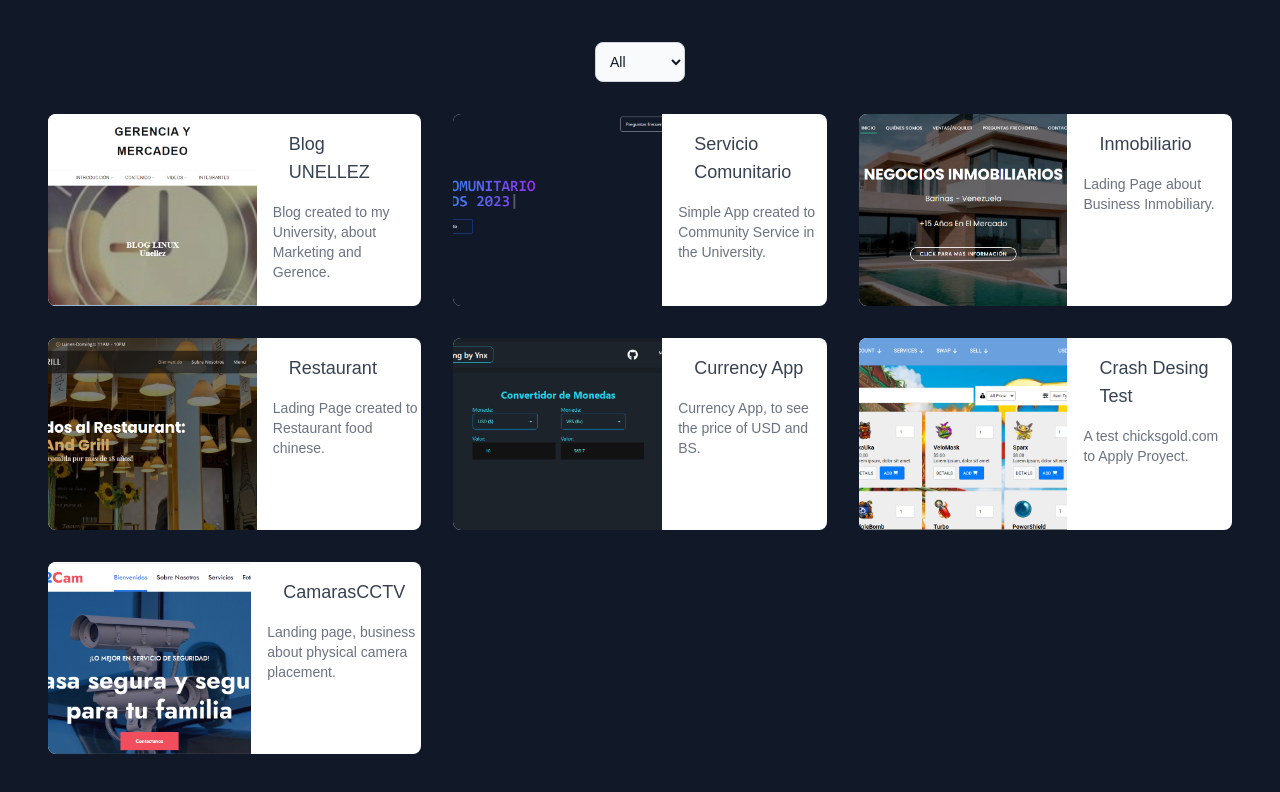
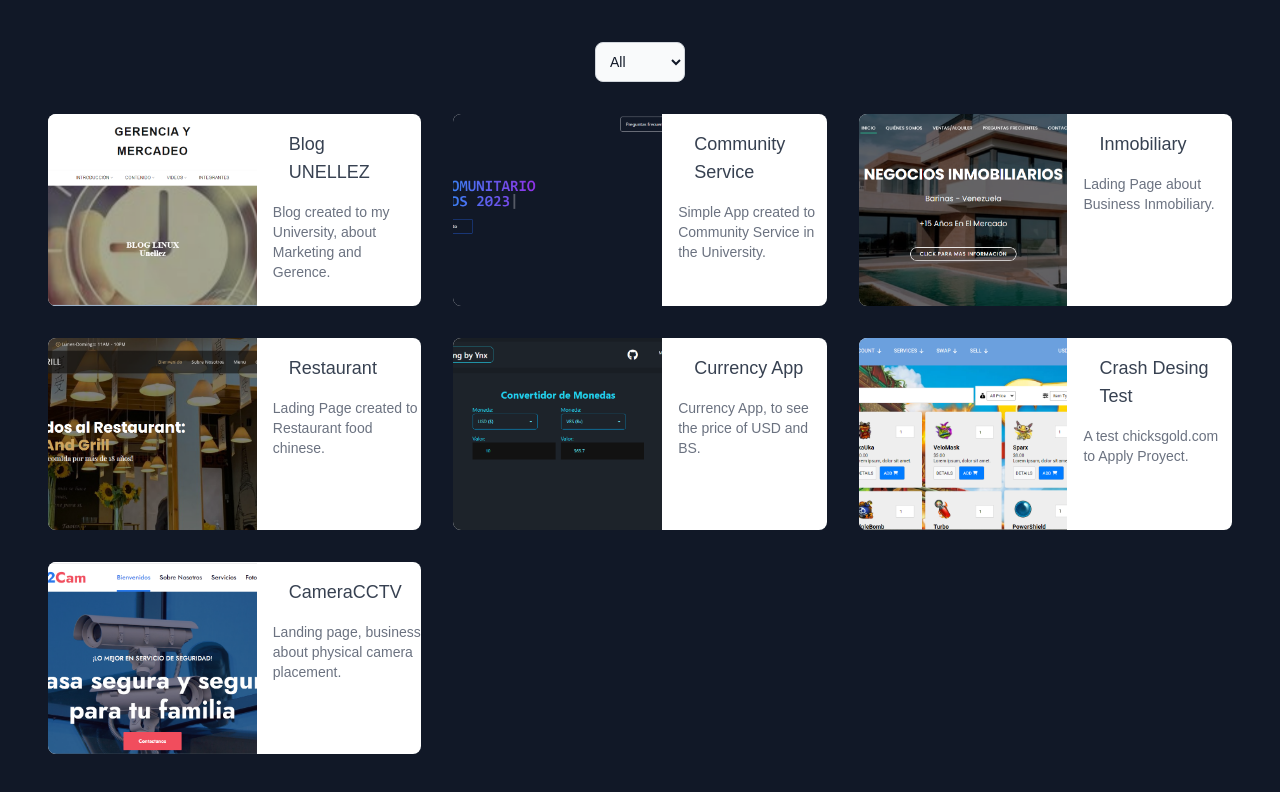
Before and after one commit to fgz21/portafolio_6, a React (Vite) app: page / in a window 1280 px wide. Shown: the part 1419-2211 px from the top of the page. Built offline with nearby package versions, Linux system fonts and the light colour scheme.

Commit message:
new litle update 2/10/2024

```diff
--- a/index.html
+++ b/index.html
@@ -5,7 +5,7 @@
     <meta name="viewport" content="width=device-width, initial-scale=1.0" />
     <link rel="stylesheet" href="https://cdnjs.cloudflare.com/ajax/libs/font-awesome/5.15.3/css/all.min.css" />
 
-    <title>Portafolio Francisco Gonzalez</title>
+    <title>Portfolio Francisco Gonzalez</title>
   </head>
   <body>
     <div id="root"></div>
--- a/src/App.jsx
+++ b/src/App.jsx
@@ -14,7 +14,7 @@ function App() {
 
 
   const handleCopyEmail = () => {
-  // código para copiar el email
+
   navigator.clipboard.writeText('frandeveloper21@gmail.com');
 };
 
@@ -39,14 +39,14 @@ function App() {
       url: 'https://blog-unellez.netlify.app/'
     },
     {
-      name: 'Servicio Comunitario',
+      name: 'Community Service',
       category: 'Proyect',
       image: 'assets/img/comunitario.png',
       description: 'Simple App created to Community Service in the University.',
       url: 'https://servicio-comunitario-fgz.netlify.app/'
     },
     {
-      name: 'Inmobiliario',
+      name: 'Inmobiliary',
       category: 'Lading',
       image: 'assets/img/inmobiliario.png',
       description: 'Lading Page about Business Inmobiliary.',
@@ -74,7 +74,7 @@ function App() {
       url: 'https://fran-practice-chicksgold.netlify.app/'
     },
     {
-      name: 'CamarasCCTV',
+      name: 'CameraCCTV',
       category: 'Lading',
       image: 'assets/img/camaras.png',
       description: 'Landing page, business about physical camera placement.',
@@ -94,7 +94,7 @@ function App() {
     setAnimate(true);
     setTimeout(() => {
       setAnimate(false);
-    }, 500); // ajusta el tiempo de la animación
+    }, 500);
   };
 
 
@@ -268,7 +268,6 @@ function App() {
           </div>
         </div>
       </footer>
-
     </div>
   );
 }
```
Lines whose indentation alone changed are shown as unchanged.
